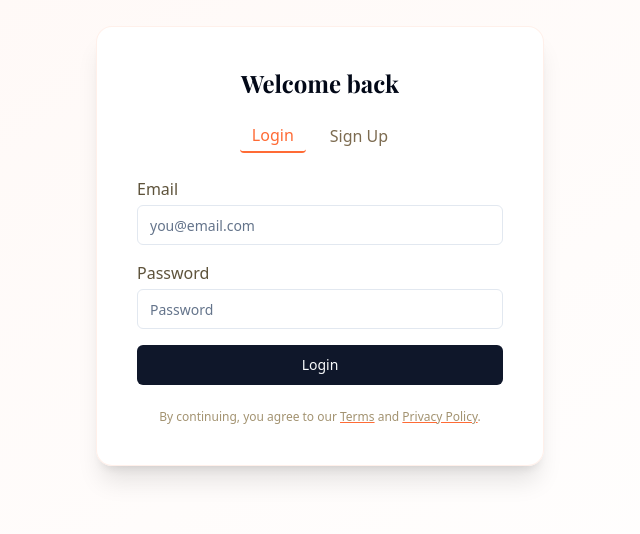
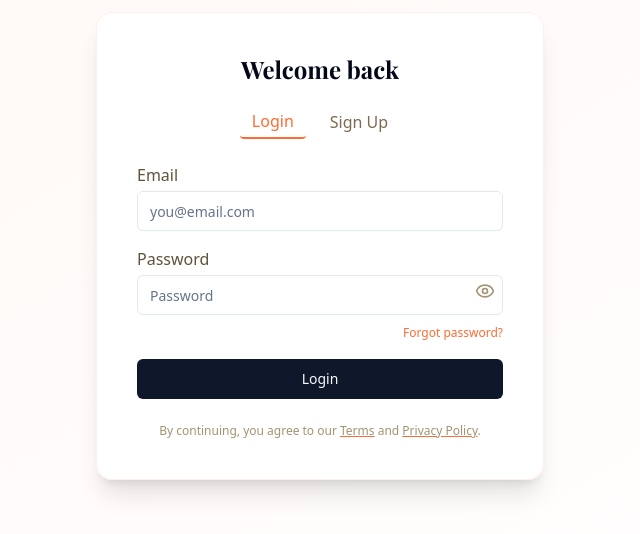
Before and after one commit to ash-sxn/nidhis-fruit-market, a React (Vite) app: page /auth in a window 1280 px wide. Shown: the part 154-688 px from the top of the page, without its empty margins (320-960 px from the left). Built offline with nearby package versions, Linux system fonts and the light colour scheme.

Commit message:
Fix: Implement UI changes and login functionality
-   Ensured password visibility toggle.
-   Added "Forgot password?" option.
-   Improved toast notifications.
-   Refined login error handling.
-   Fixed login issues.

```diff
--- a/src/pages/AuthPage.tsx
+++ b/src/pages/AuthPage.tsx
@@ -1,10 +1,11 @@
+
 import React, { useState, useEffect } from "react";
 import { useNavigate } from "react-router-dom";
 import { supabase } from "@/integrations/supabase/client";
 import { Input } from "@/components/ui/input";
 import { Button } from "@/components/ui/button";
-import { Form, FormField, FormItem, FormLabel, FormControl, FormMessage } from "@/components/ui/form";
 import { toast } from "@/components/ui/use-toast";
+import { Eye, EyeOff } from "lucide-react";
 
 const AuthPage: React.FC = () => {
   const [mode, setMode] = useState<"login" | "signup">("login");
@@ -17,10 +18,16 @@ const AuthPage: React.FC = () => {
   const [email, setEmail] = useState("");
   const [password, setPassword] = useState("");
   const [username, setUsername] = useState("");
+  // Password visibility
+  const [showPassword, setShowPassword] = useState(false);
+
+  // Forgot password
+  const [showForgotPw, setShowForgotPw] = useState(false);
+  const [forgotPwEmail, setForgotPwEmail] = useState("");
+  const [forgotPwLoading, setForgotPwLoading] = useState(false);
 
   // Auth state listener
   useEffect(() => {
-    // Listen for changes FIRST
     const { data: { subscription } } = supabase.auth.onAuthStateChange((_event, session) => {
       setSession(session);
       setUser(session?.user ?? null);
@@ -28,7 +35,6 @@ const AuthPage: React.FC = () => {
         navigate("/");
       }
     });
-    // Check existing session
     supabase.auth.getSession().then(({ data }) => {
       setSession(data.session);
       setUser(data.session?.user ?? null);
@@ -40,7 +46,6 @@ const AuthPage: React.FC = () => {
     // eslint-disable-next-line
   }, [navigate]);
 
-  // Redirect if logged in
   useEffect(() => {
     if (user) {
       navigate("/");
@@ -57,7 +62,6 @@ const AuthPage: React.FC = () => {
       return;
     }
     const redirectUrl = `${window.location.origin}/`;
-    // Signup with metadata (username)
     const { error } = await supabase.auth.signUp({
       email,
       password,
@@ -69,7 +73,7 @@ const AuthPage: React.FC = () => {
     } else {
       toast({ title: "Check your email to confirm your account." });
       setMode("login");
-      setPassword(""); // Reset pw field for login
+      setPassword("");
     }
   };
 
@@ -82,7 +86,42 @@ const AuthPage: React.FC = () => {
     });
     setLoading(false);
     if (error) {
+      // Make the error message friendlier
+      let msg = error.message;
+      if (
+        msg.toLowerCase().includes("email not confirmed") ||
+        msg.toLowerCase().includes("email not confirmed") ||
+        msg.toLowerCase().includes("confirmation")
+      ) {
+        msg = "You need to confirm your email address first. Please check your inbox (or spam).";
+      } else if (
+        msg.toLowerCase().includes("invalid login credentials") ||
+        msg.toLowerCase().includes("invalid credentials")
+      ) {
+        msg = "Incorrect email or password.";
+      }
+      toast({ title: msg, variant: "destructive" });
+    }
+  };
+
+  // Forgot password submit
+  const handleForgotPw = async (e: React.FormEvent) => {
+    e.preventDefault();
+    if (!forgotPwEmail) {
+      toast({ title: "Please enter your email.", variant: "destructive" });
+      return;
+    }
+    setForgotPwLoading(true);
+    const redirectUrl = `${window.location.origin}/auth`;
+    const { error } = await supabase.auth.resetPasswordForEmail(forgotPwEmail, {
+      redirectTo: redirectUrl,
+    });
+    setForgotPwLoading(false);
+    if (error) {
       toast({ title: error.message, variant: "destructive" });
+    } else {
+      toast({ title: "Password reset email sent. Please check your inbox (and spam)." });
+      setShowForgotPw(false);
     }
   };
 
@@ -115,6 +154,36 @@ const AuthPage: React.FC = () => {
           </button>
         </div>
 
+        {/* Forgot Password Modal */}
+        {showForgotPw && (
+          <div className="fixed z-50 inset-0 flex items-center justify-center bg-neutral-900/40">
+            <div className="bg-white w-full max-w-xs p-6 rounded-xl shadow-lg relative border">
+              <button
+                onClick={() => setShowForgotPw(false)}
+                className="absolute top-2 right-2 text-neutral-500 hover:text-neutral-800"
+                aria-label="Close"
+              >✕</button>
+              <h3 className="text-lg font-semibold mb-2">Forgot password?</h3>
+              <form onSubmit={handleForgotPw} className="space-y-3">
+                <input
+                  type="email"
+                  className="border px-3 py-2 rounded w-full"
+                  autoComplete="email"
+                  placeholder="Your email"
+                  value={forgotPwEmail}
+                  onChange={(e) => setForgotPwEmail(e.target.value)}
+                  required
+                  disabled={forgotPwLoading}
+                />
+                <Button type="submit" className="w-full" disabled={forgotPwLoading}>
+                  {forgotPwLoading ? "Sending..." : "Send reset link"}
+                </Button>
+              </form>
+            </div>
+          </div>
+        )}
+
+        {/* Login/Signup Form */}
         <form onSubmit={mode === "login" ? handleLogin : handleSignup} className="space-y-4">
           <div>
             <label className="block mb-1 font-medium text-neutral-700" htmlFor="email">Email</label>
@@ -132,11 +201,12 @@ const AuthPage: React.FC = () => {
           </div>
           <div>
             <label className="block mb-1 font-medium text-neutral-700" htmlFor="password">Password</label>
+            <div className="relative">
               <Input
                 id="password"
                 autoComplete={mode === "login" ? "current-password" : "new-password"}
                 name="password"
-              type="password"
+                type={showPassword ? "text" : "password"}
                 placeholder="Password"
                 minLength={6}
                 value={password}
@@ -144,6 +214,29 @@ const AuthPage: React.FC = () => {
                 disabled={loading}
                 required
               />
+              <button
+                type="button"
+                tabIndex={-1}
+                className="absolute right-2 top-1.5 text-neutral-500 hover:text-saffron transition"
+                onClick={() => setShowPassword(p => !p)}
+                aria-label={showPassword ? "Hide password" : "Show password"}
+                style={{ background: "none", border: "none", padding: 0 }}
+              >
+                {showPassword ? <EyeOff className="w-5 h-5" /> : <Eye className="w-5 h-5" />}
+              </button>
+            </div>
+            {mode === "login" && (
+              <div className="text-right mt-1">
+                <button
+                  type="button"
+                  className="text-xs text-saffron hover:underline font-medium"
+                  onClick={() => setShowForgotPw(true)}
+                  disabled={loading}
+                >
+                  Forgot password?
+                </button>
+              </div>
+            )}
           </div>
           {mode === "signup" && (
             <div>
```
Lines whose indentation alone changed are shown as unchanged.
